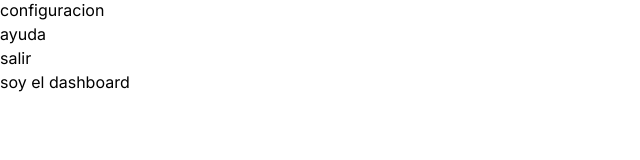
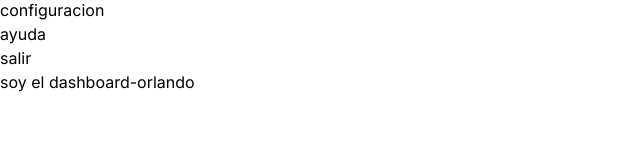
Before and after one commit to No-Country/c12-27-m-node-react, a Next.js app in the folder inventra/: page /dashboard in a window 1280 px wide. Shown: the part 122-282 px from the top of the page, without its empty margins (0-640 px from the left). Built offline with nearby package versions, Linux system fonts and the light colour scheme.

Commit message:
PRUEBA DE GIT

```diff
--- a/inventra/app/dashboard/page.jsx
+++ b/inventra/app/dashboard/page.jsx
@@ -1,5 +1,5 @@
 export default function Dashboard() {
     return (
-        <h1>soy el dashboard</h1>
+        <h1>soy el dashboard-orlando </h1>
     )
 }
```
